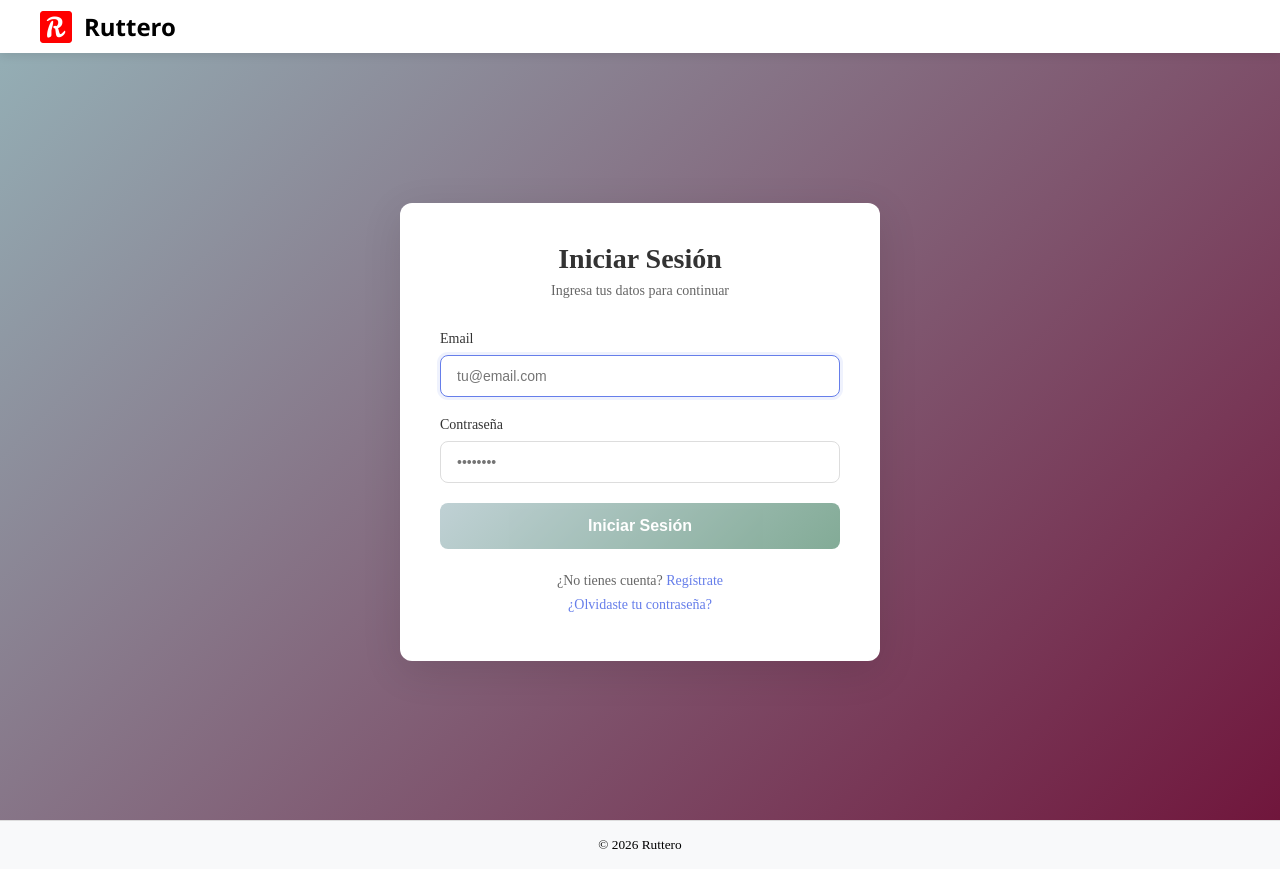
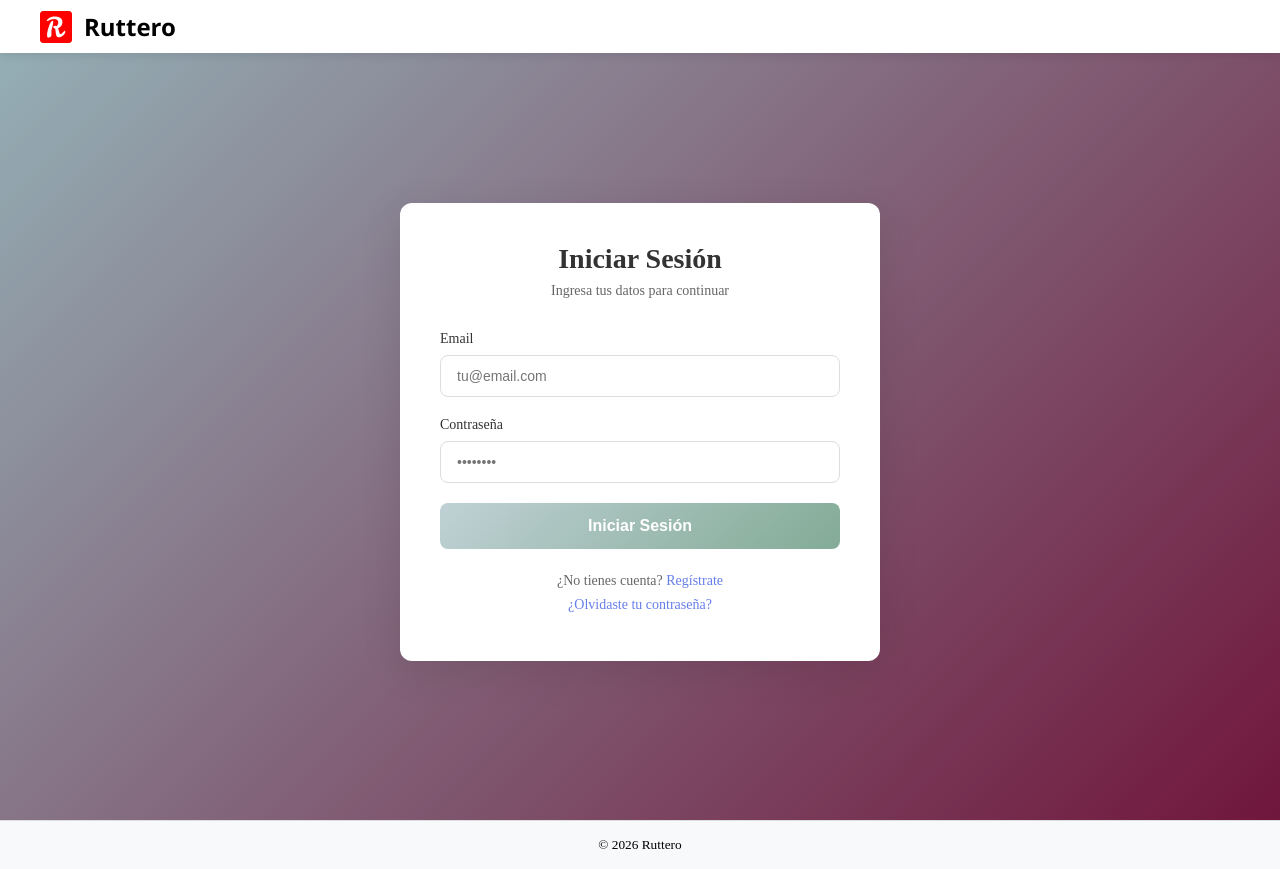
Before and after one commit to LipperaM/ruttero, an Angular app in the folder frontend/: page /login in a window 1280 px wide. Built offline with nearby package versions, Linux system fonts and the light colour scheme.

Commit message:
Refactor login error behaviour

```diff
--- a/frontend/src/app/components/login/login.component.html
+++ b/frontend/src/app/components/login/login.component.html
@@ -6,14 +6,14 @@
     <form (ngSubmit)="onSubmit()" #loginForm="ngForm">
       <div class="form-group">
         <label for="email">Email</label>
-        <input type="email" id="email" name="email" [(ngModel)]="credentials.email" required email
-          placeholder="tu@email.com" [disabled]="isLoading" autofocus />
+        <input #emailInput type="email" id="email" name="email" [(ngModel)]="credentials.email" required email
+          placeholder="tu@email.com"/>
       </div>
 
       <div class="form-group">
         <label for="password">Contraseña</label>
         <input type="password" id="password" name="password" [(ngModel)]="credentials.password" required
-          placeholder="••••••••" [disabled]="isLoading" />
+          placeholder="••••••••"/>
       </div>
 
       <div class="error-message" *ngIf="errorMessage">
--- a/frontend/src/app/components/login/login.component.ts
+++ b/frontend/src/app/components/login/login.component.ts
@@ -1,5 +1,4 @@
-import { Component } from '@angular/core';
-import { CommonModule } from '@angular/common';
+import { Component, ViewChild, ElementRef, ChangeDetectorRef } from '@angular/core'; import { CommonModule } from '@angular/common';
 import { FormsModule } from '@angular/forms';
 import { Router } from '@angular/router';
 import { AuthService } from '../../services/auth.service';
@@ -12,6 +11,7 @@ import { AuthService } from '../../services/auth.service';
   styleUrls: ['./login.component.css']
 })
 export class LoginComponent {
+  @ViewChild('emailInput') emailInput!: ElementRef<HTMLInputElement>;
   credentials = {
     email: '',
     password: ''
@@ -22,8 +22,9 @@ export class LoginComponent {
 
   constructor(
     private authService: AuthService,
-    private router: Router
-  ) {}
+    private router: Router,
+    private cdr: ChangeDetectorRef
+  ) { }
 
   onSubmit(): void {
     if (!this.credentials.email || !this.credentials.password) {
@@ -34,18 +35,26 @@ export class LoginComponent {
     this.isLoading = true;
     this.errorMessage = '';
 
-    this.authService.login(this.credentials.email, this.credentials.password).subscribe({
+    this.authService
+      .login(this.credentials.email, this.credentials.password)
+      .subscribe({
         next: (response) => {
           console.log('Login exitoso:', response);
+          this.isLoading = false;
           this.router.navigate(['/']);
         },
         error: (error) => {
           console.error('Error en login:', error);
-        this.errorMessage = error.message || 'Error al iniciar sesión. Verifica tus credenciales.';
+          this.errorMessage =
+            error?.message || 'Error al iniciar sesión. Verifica tus credenciales.';
           this.isLoading = false;
-      },
-      complete: () => {
-        this.isLoading = false;
+
+          this.cdr.detectChanges();
+
+          // Focus back to email input after error
+          setTimeout(() => {
+            this.emailInput.nativeElement.focus();
+          });
         }
       });
   }
```
Lines whose indentation alone changed are shown as unchanged.
